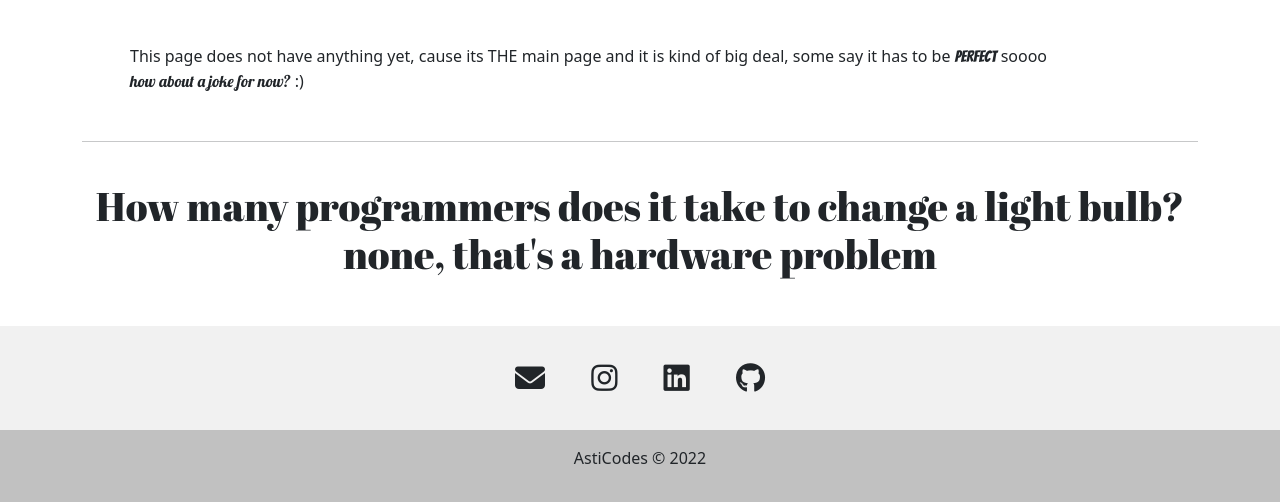
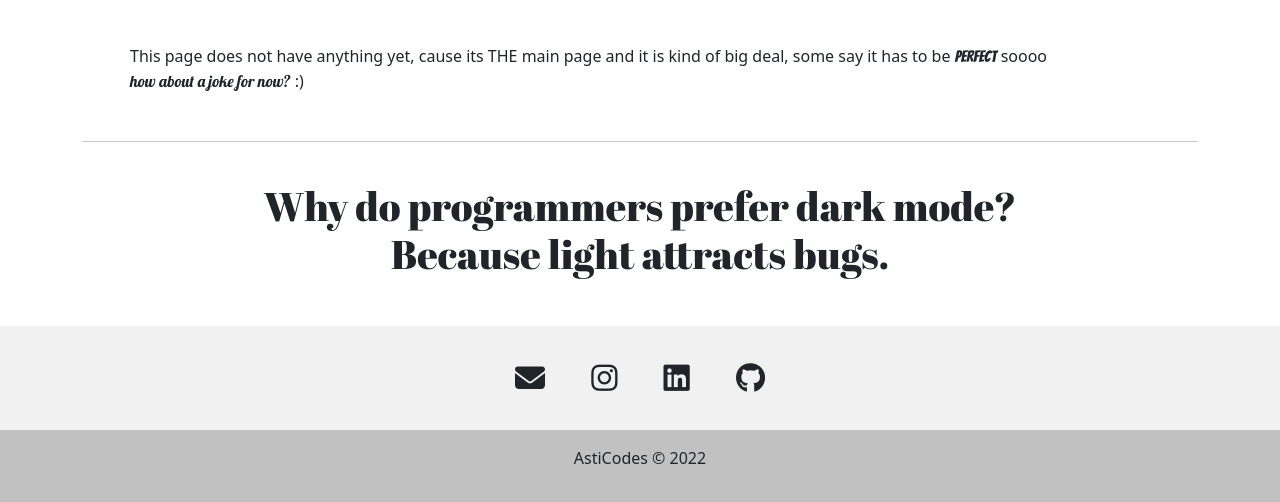
Before and after one commit to AnastasiiaAsti/portfolio, a Django app: page / in a window 1280 px wide. Shown: the part 538-1040 px from the top of the page. Run offline with Django 4.2, Linux system fonts and the light colour scheme; some libraries are stand-ins or nearby versions; some web fonts are replaced.

Commit message:
change joke

```diff
--- a/main_app/templates/home.html
+++ b/main_app/templates/home.html
@@ -7,6 +7,6 @@
 <hr>
 <br>
 
-<p class="abril display-6 text-center mb-5">How many programmers does it take to change a light bulb?<br>
-    none, that's a hardware problem</p>
+<p class="abril display-6 text-center mb-5">Why do programmers prefer dark mode?<br>
+    Because light attracts bugs.</p>
 {% endblock %}
```
